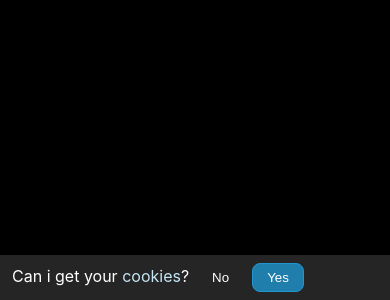
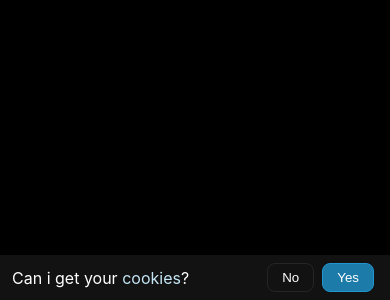
Before and after one commit to mauricekuehl/mauricekuehl.com, a Next.js app: page / in a window 390 px wide. Shown: the part 544-844 px from the top of the page. Built offline with nearby package versions, Linux system fonts and the light colour scheme.

Commit message:
made cookieBanner responsive

```diff
--- a/components/cookieBanner.js
+++ b/components/cookieBanner.js
@@ -68,6 +68,7 @@ export default function CookieBanner() {
             </Link>
             ?
           </div>
+          <div className={styleCookie.buttonWrapper}>
             <button
               type="button"
               className={styleCookie.buttonNo}
@@ -87,6 +88,7 @@ export default function CookieBanner() {
             >
               Yes
             </button>
+          </div>
         </div>
       ) : (
         <YouTube
--- a/styles/CookieBanner.module.scss
+++ b/styles/CookieBanner.module.scss
@@ -2,7 +2,7 @@
 $border-radius: 0.5rem;
 
 .container {
-  background-color: Var.$background-light;
+  background-color: rgba(Var.$background-light, 0.8);
   height: auto;
   width: auto;
   padding: 0.5rem 0.75rem;
@@ -12,13 +12,6 @@ $border-radius: 0.5rem;
   border-radius: 0% $border-radius $border-radius 0% / 0% $border-radius
     $border-radius 0%;
 }
-@media (max-width: 450px) {
-  .container {
-    bottom: 0;
-    width: 100%;
-    border-radius: 0;
-  }
-}
 .link {
   display: inline-block;
   color: lighten(Var.$primary, 40%);
@@ -26,6 +19,9 @@ $border-radius: 0.5rem;
 .text {
   display: inline-block;
   margin-right: 0.25rem;
+}
+.buttonWrapper {
+  display: inline-block;
 }
 .button {
   display: inline-block;
@@ -36,7 +32,7 @@ $border-radius: 0.5rem;
 }
 .buttonNo {
   @extend .button;
-  background-color: Var.$background-light;
+  background-color: transparent;
   color: Var.$text;
   border: 1px solid Var.$background-light;
 }
@@ -80,3 +76,19 @@ $border-radius: 0.5rem;
     pointer-events: none;
   }
 }
+@media (max-width: 455px) {
+  .container {
+    bottom: 0;
+    width: 100%;
+    border-radius: 0;
+    display: flex;
+    justify-content: space-between;
+    align-items: center;
+    background-color: rgba(Var.$background-light, 0.5);
+  }
+}
+@media (max-width: 302px) {
+  .container {
+    display: none;
+  }
+}
```
Lines whose indentation alone changed are shown as unchanged.
